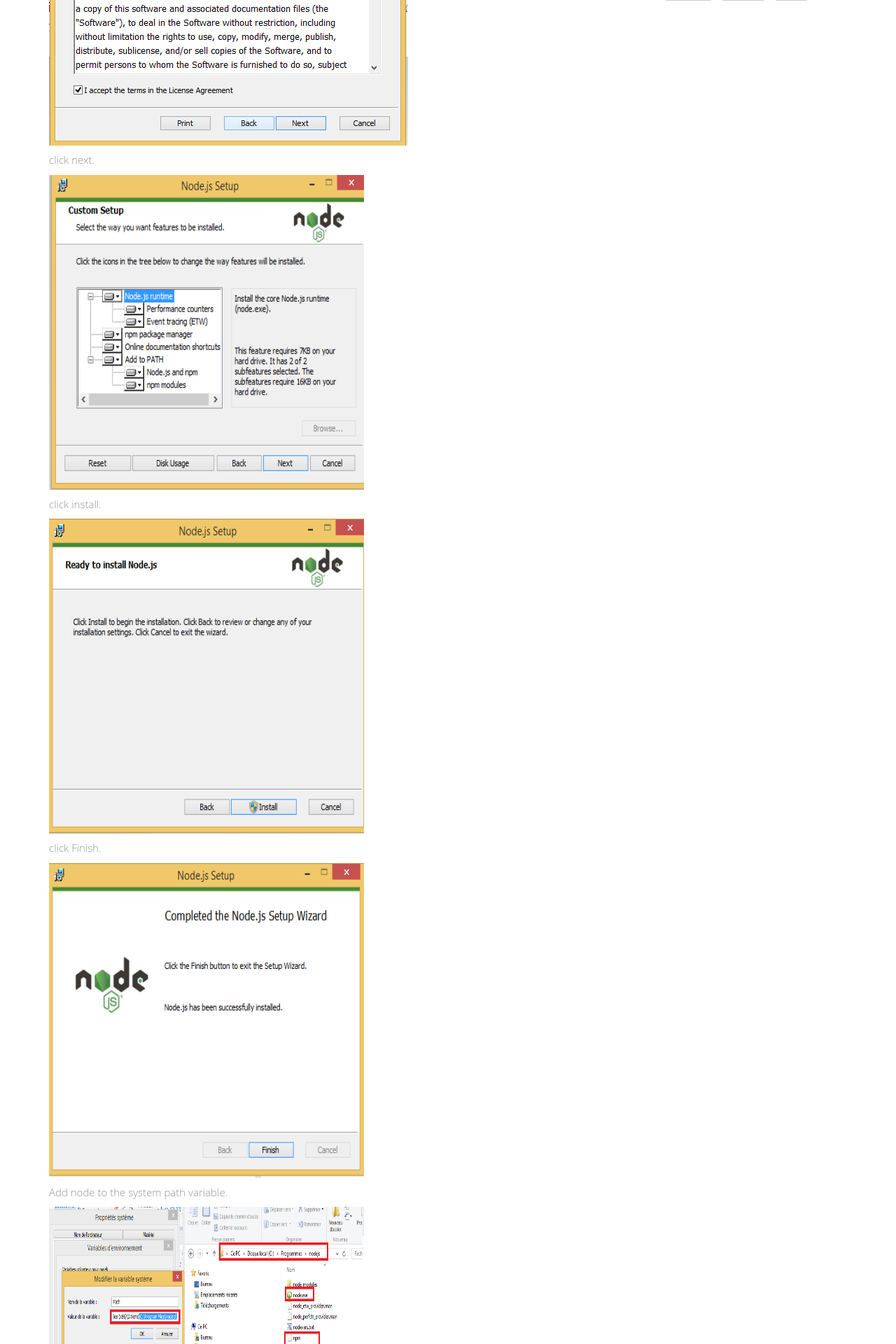
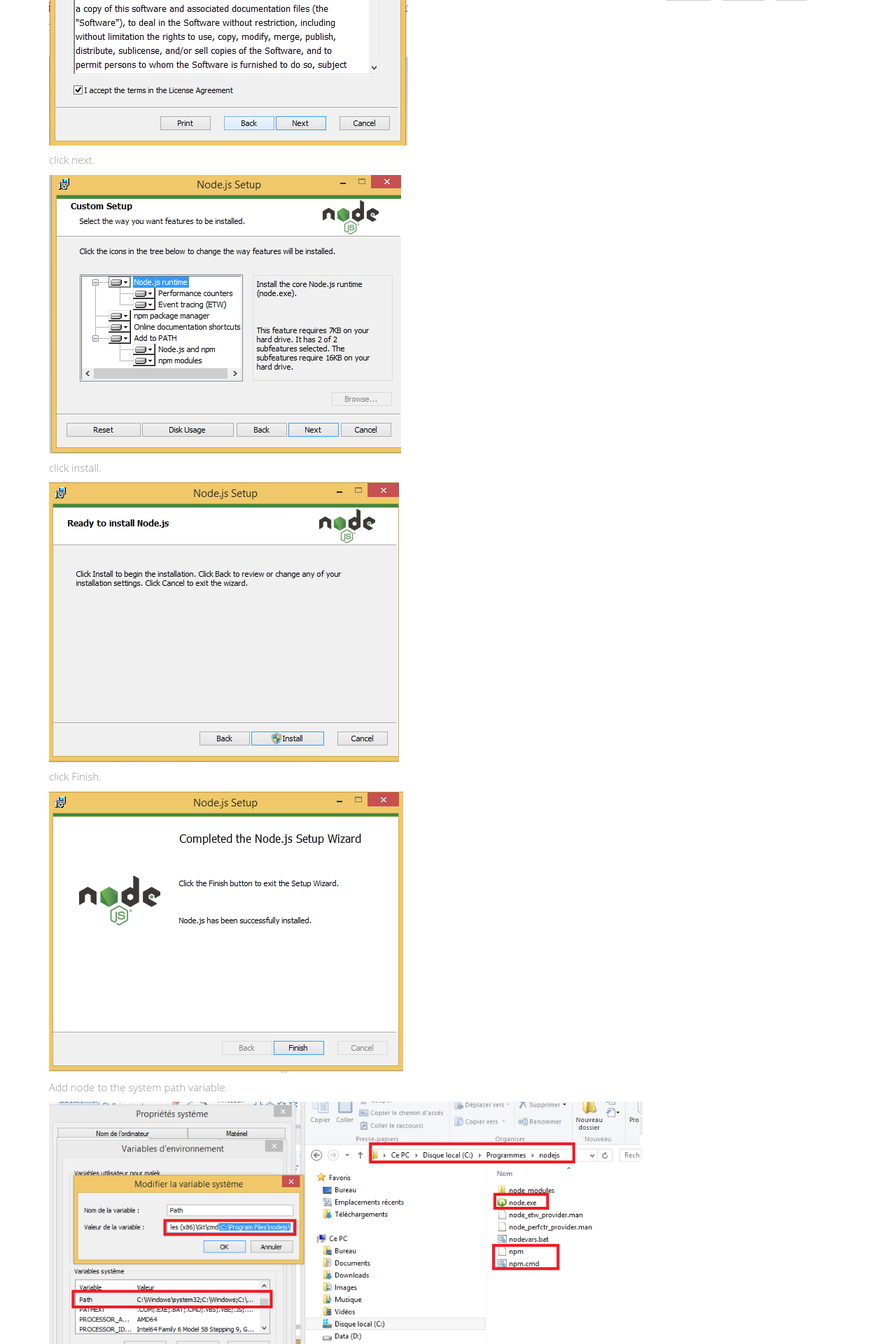
Before and after one commit to malekbenz/malekbenz, a Jekyll site: the page built from _posts/2015-12-22-Install-Nodejs.md, in a window 1280 px wide. Shown: the part 1544-3464 px from the top of the page at 70% size. Built offline with Jekyll 4.4.1, drawn with Linux system fonts in a browser that asks for light colours; nearby versions of some CDN libraries; library files that are not in the unit come from our copies.

Commit message:
fix image

````diff
--- a/_posts/2015-12-22-Install-Nodejs.md
+++ b/_posts/2015-12-22-Install-Nodejs.md
@@ -15,7 +15,7 @@ Node.js is a JavaScript runtime built on Chrome's V8 JavaScript engine. Node.js
 ## How to install Nodejs ?
 To install nodejs go to [Nodejs Official website](https://nodejs.org/) and download Nodejs.
 
-![Node js website](/images/nodejs/nodejswebsite.png)
+![Node js website](/images/nodejs/nodejswebsite.png){:class="img-responsive"}
 
 
 click to install nodejs.
@@ -24,25 +24,27 @@ click to install nodejs.
 
 click next.
 
-![Next](/images/nodejs/nodejsfs02.png){:height="450px" width="450px"}
+![Next](/images/nodejs/nodejsfs02.png)
 
 click install.
 
-![Install](/images/nodejs/nodejsfs03.png){:height="450px" width="450px"}
+![Install](/images/nodejs/nodejsfs03.png)
 
 click Finish.
 
-![Finish](/images/nodejs/nodejsfs04.png){:height="450px" width="450px"}
+
+![Finish](/images/nodejs/nodejsfs04.png)
 
 
 Add node to the system path variable.
 
-![Path](/images/nodejs/nodejsfs05.png){:height="450px" width="450px"}
+
+![Path](/images/nodejs/nodejsfs05.png){:class="img-responsive"}
 
 
 To confim that if thing is ok lunch the (node js command line)
 
-![CMD](/images/nodejs/nodejsfs06.01.gif){:height="450px" width="450px"}
+![CMD](/images/nodejs/nodejsfs06.01.gif)
 
 and type 'node --version'
 
@@ -50,7 +52,7 @@ and type 'node --version'
 node --version
 ```
 
-![CMD](/images/nodejs/nodejsfs06.png){:height="450px" width="450px"}
+![CMD](/images/nodejs/nodejsfs06.png)
 
 ## Work with Nodejs
 
````
